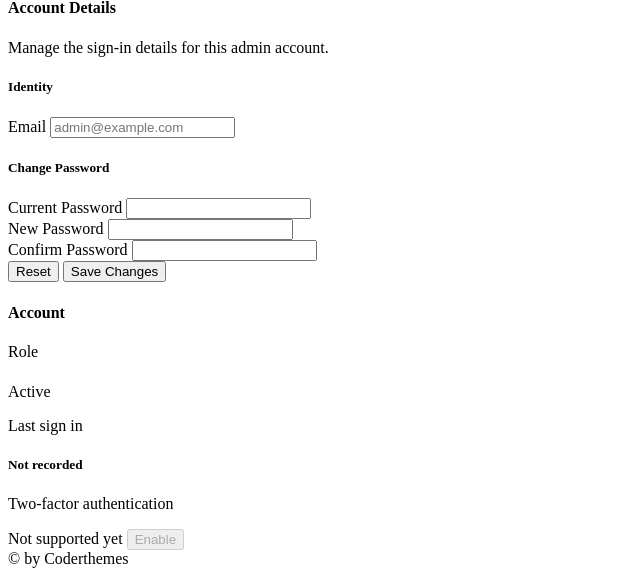
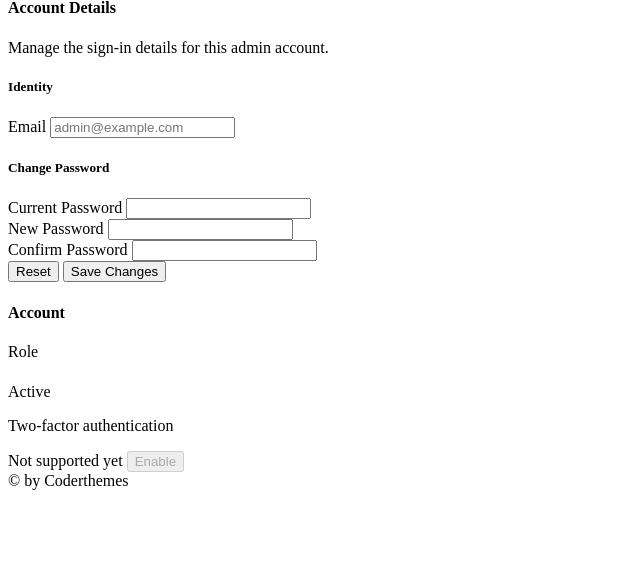
Before and after one commit to peternickol/promocaster-control, a Python web app: template backend/templates/admin/pages/apps-users-profile.html in a window 1280 px wide. Shown: the part 2096-2672 px from the top of the page, without its empty margins (0-640 px from the left). After the commit the page ends 2586 px from the top, so only its background shows below. Run offline with Jinja, Linux system fonts and the light colour scheme; the template is opened without the code that fills it, so the values that code supplies are empty.

Commit message:
Remove untracked last sign in profile field

```diff
--- a/backend/templates/admin/pages/apps-users-profile.html
+++ b/backend/templates/admin/pages/apps-users-profile.html
@@ -84,10 +84,6 @@ Save Changes
 </div>
 <span class="badge bg-primary/15 text-primary">Active</span>
 </div>
-<div class="border-t border-default-200 pt-4">
-<p class="text-sm text-default-400">Last sign in</p>
-<h5>Not recorded</h5>
-</div>
 <div class="border-t border-default-200 pt-4 opacity-60">
 <p class="text-sm text-default-400">Two-factor authentication</p>
 <div class="mt-2 flex items-center justify-between gap-3">
```
